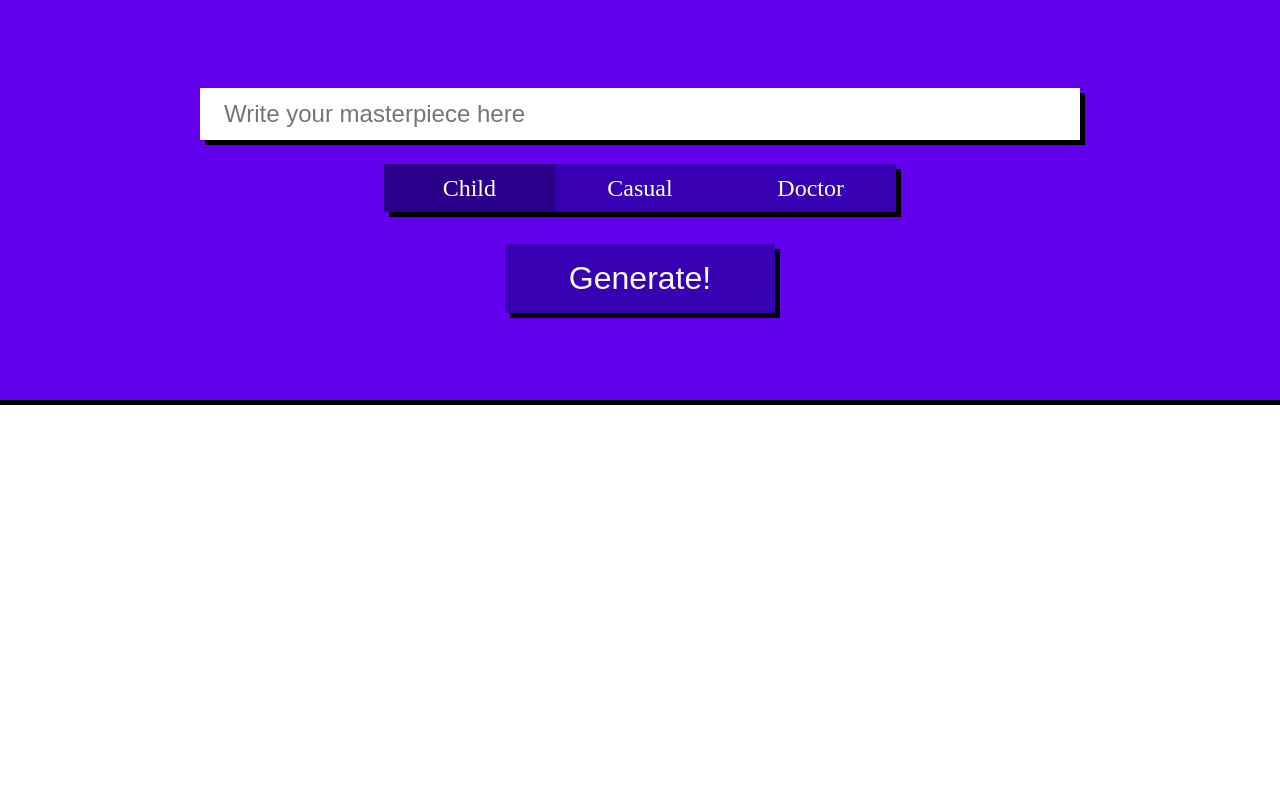
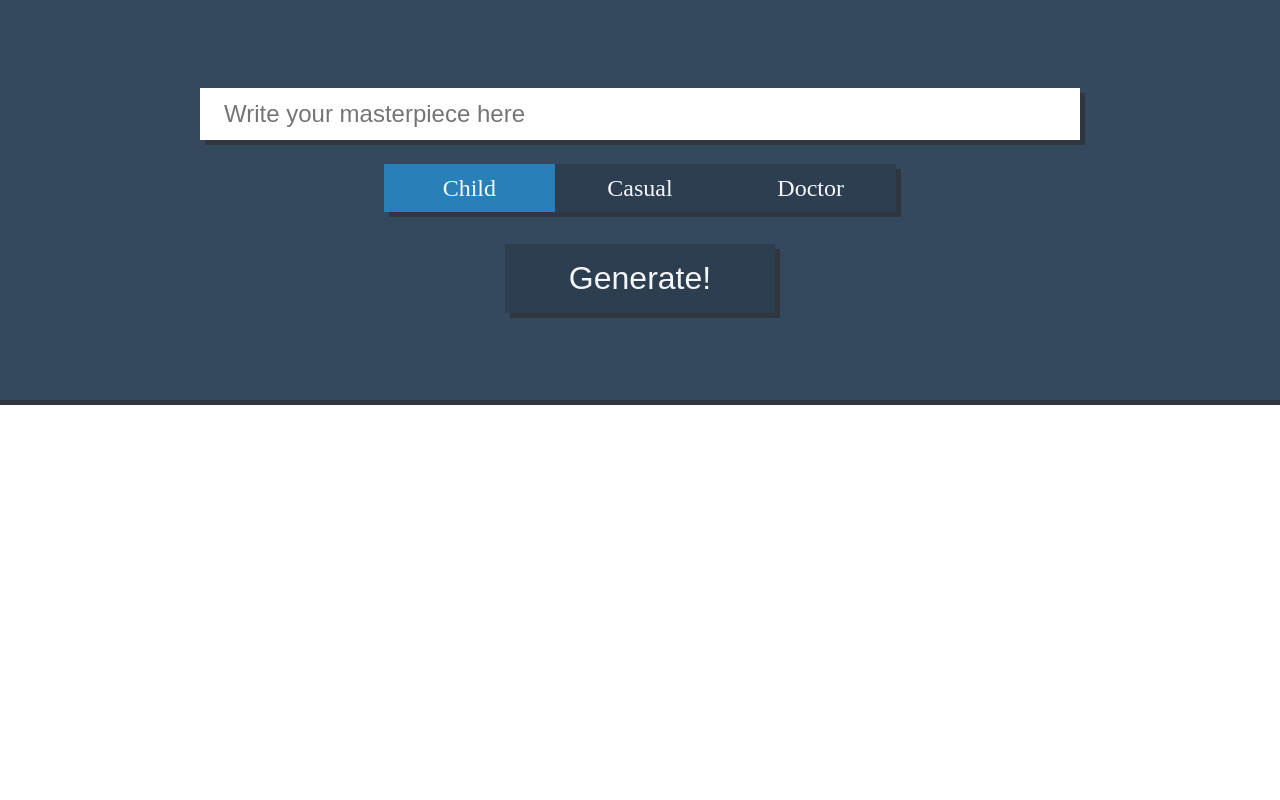
Before and after one commit to romanvey/handwritten-text, a Flask app: page / in a window 1280 px wide. Run offline with Flask 2, Linux system fonts and the light colour scheme; parts of the project's set-up code (start-up, migrations or seed data) failed here and were passed over.

Commit message:
changed colors and css

```diff
--- a/src/deploy/app/static/css/style.css
+++ b/src/deploy/app/static/css/style.css
@@ -1,9 +1,17 @@
+:root {
+    --main-color: #34495e;
+    --btn-color: #2c3e50;
+    --btn-selected-color: #2980b9;
+    --btn-border-color: #2f3640;
+    --text-color: #f5f6fa;
+}
+
 .input-field{
     font-size: 24px;
     border: none;
     padding: .5em 1em;
     width: 65%;
-    box-shadow: black 5px 5px 0px;
+    box-shadow: var(--btn-border-color) 5px 5px 0px;
 }
 
 .input-form{
@@ -19,9 +27,9 @@
     font-size: 32px;
     border: none;
     padding: .5em 2em;
-    background: #3700b3;
-    box-shadow: black 5px 5px 0px;
-    color: white;
+    background: var(--btn-color);
+    box-shadow: var(--btn-border-color) 5px 5px 0px;
+    color: var(--text-color);
     cursor: pointer;
 }
 
@@ -33,8 +41,8 @@
     justify-content: center;
     align-items: center;
 
-    background: #6200ee;
-    box-shadow: black 0 0 0 5px;
+    background: var(--main-color);
+    box-shadow: var(--btn-border-color) 0 0 0 5px;
 }
 
 .input-radio-container{
@@ -42,9 +50,9 @@
     border: none;
     width: 40%;
     margin-top: 1em;
-    background: #3700b3;
-    box-shadow: black 5px 5px 0px;
-    color: white;
+    background: var(--btn-color);
+    box-shadow: var(--btn-border-color) 5px 5px 0px;
+    color: var(--text-color);
     display: flex;
     justify-content: space-around;
 }
@@ -59,10 +67,11 @@
     text-align: center;
     height: 2em;
     line-height: 2em;
+    color: var(--text-color);
 }
 
 .input-radio-btn:checked + label{
-    background: #2a008a;
+    background: var(--btn-selected-color);
 }
 
 .output-wrapper{
@@ -111,8 +120,8 @@ body{
     height: 184px;
     margin: 1px;
     border-radius: 50%;
-    border: 20px solid #000;
-    border-color: #000 transparent #000 transparent;
+    border: 20px solid var(--btn-border-color);
+    border-color: var(--btn-border-color) transparent var(--btn-border-color) transparent;
     animation: lds-dual-ring 1.2s linear infinite;
 }
 
```
